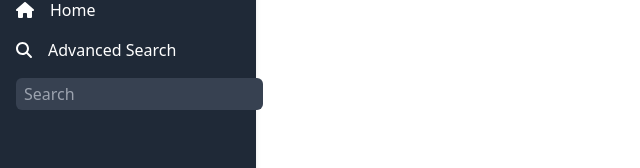
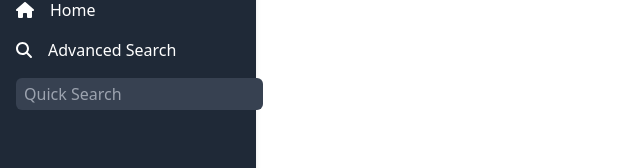
Before and after one commit to Niromash/2PROJ-2WEBD, a React (Vite) app: page / in a window 1280 px wide. Shown: the part 118-286 px from the top of the page, without its empty margins (0-640 px from the left). Built offline with nearby package versions, Linux system fonts and the light colour scheme; no server answers.

Commit message:
rename search by quick search

```diff
--- a/src/components/Header.tsx
+++ /dev/null
@@ -1,13 +0,0 @@
-import React from 'react';
-import SearchBar from './SearchBar';
-
-const Header: React.FC = () => {
-    return (
-        <header className="bg-blue-500 text-white p-4 flex justify-between items-center">
-            <h1 className="text-xl font-bold">Museum</h1>
-            <SearchBar />
-        </header>
-    );
-};
-
-export default Header;
--- a/src/components/SearchBar.tsx
+++ b/src/components/QuickSearchBar.tsx
@@ -3,7 +3,7 @@ import {faSearch} from "@fortawesome/free-solid-svg-icons";
 import React from "react";
 import {useNavigate} from "react-router-dom";
 
-const SearchBar: React.FC = () => {
+const QuickSearchBar: React.FC = () => {
     const navigate = useNavigate();
 
     const handleSubmit = (event: React.FormEvent<HTMLFormElement>) => {
@@ -15,7 +15,7 @@ const SearchBar: React.FC = () => {
 
     return (
         <form className={"flex items-center gap-x-4"} onSubmit={handleSubmit}>
-            <input type="text" placeholder="Search" name="search"
+            <input type="text" placeholder="Quick Search" name="search"
                    className="px-2 py-1 bg-gray-700 text-white rounded-md focus:outline-none"/>
             <button>
                 <FontAwesomeIcon icon={faSearch} className="text-white"/>
@@ -24,4 +24,4 @@ const SearchBar: React.FC = () => {
     );
 };
 
-export default SearchBar;
+export default QuickSearchBar;
--- a/src/components/Sidebar.tsx
+++ b/src/components/Sidebar.tsx
@@ -1,5 +1,5 @@
 import React, {useState} from 'react';
-import SearchBar from "./SearchBar";
+import QuickSearchBar from "./QuickSearchBar.tsx";
 import {FontAwesomeIcon} from "@fortawesome/react-fontawesome";
 import {faHome, faMagnifyingGlass} from "@fortawesome/free-solid-svg-icons";
 import {Link} from "react-router-dom";
@@ -51,7 +51,7 @@ const Sidebar: React.FC = () => {
                         </Link>
                     ))}
 
-                    {isCollapsed ? null : <SearchBar/>}
+                    {isCollapsed ? null : <QuickSearchBar/>}
                 </nav>
             </div>
         </div>
```
